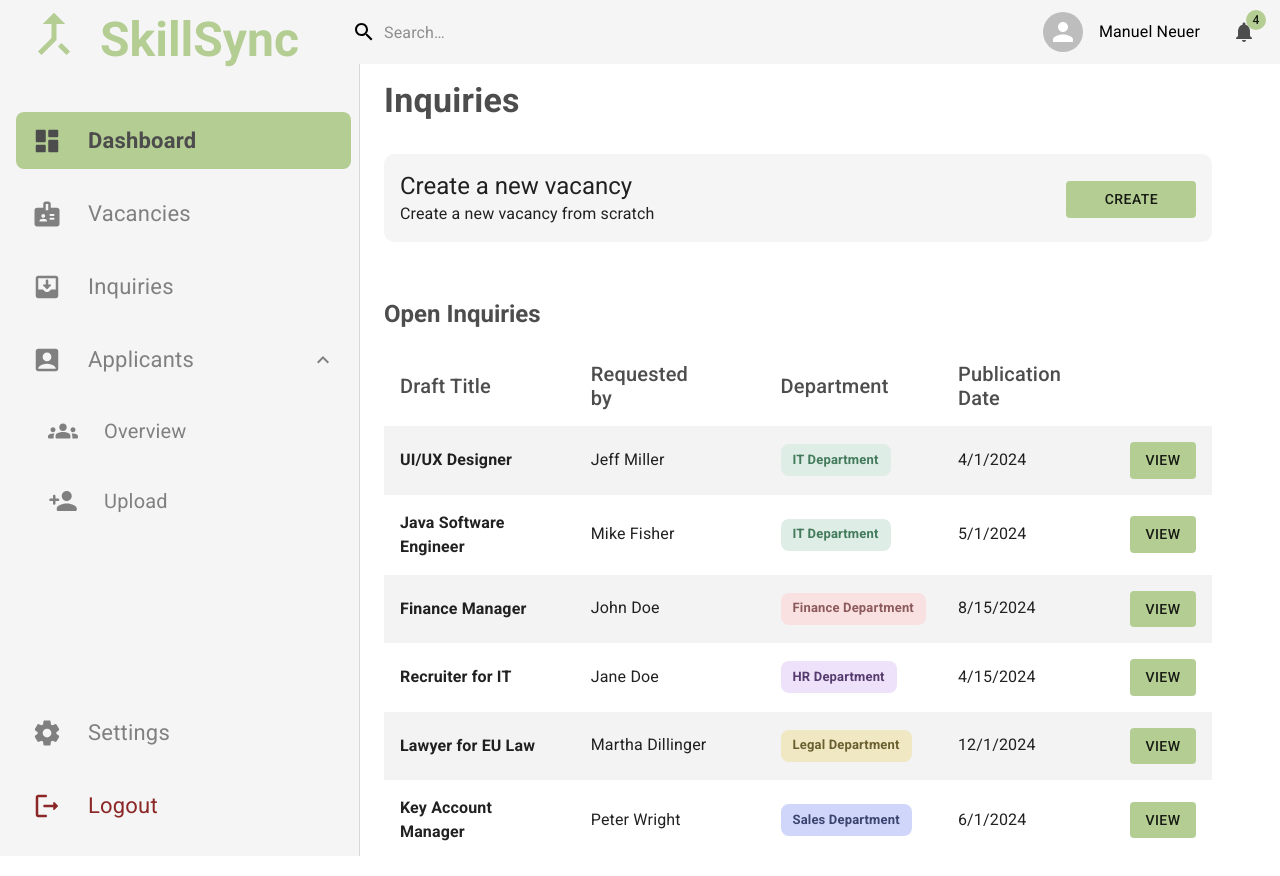
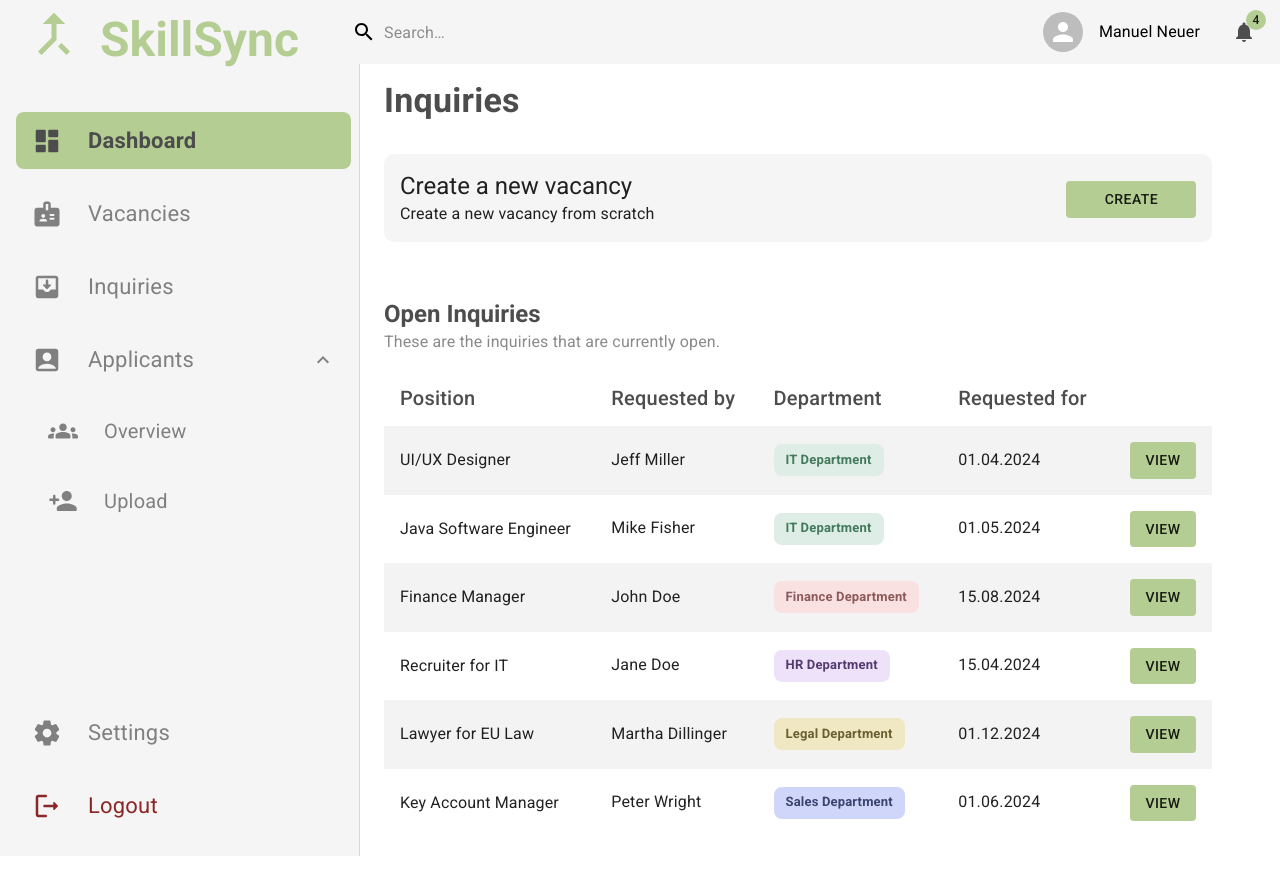
Before and after one commit to HdM-LLM/frontend, a React (Create React App) app: page /inquiries in a window 1280 px wide. After the commit the page ends 853 px from the top, so only its background shows below. Built offline with nearby package versions, Linux system fonts and the light colour scheme.

Commit message:
fixed date in mapping of mock inquiries

```diff
--- a/src/components/InquiriesTable.tsx
+++ b/src/components/InquiriesTable.tsx
@@ -96,10 +96,10 @@ export default function InquiriesTable(props: InquiriesTableProps) {
       >
         <TableHead>
           <TableRow>
-            <StyledTableCell sx={{ paddingRight: 10 }}>Draft Title</StyledTableCell>
-            <StyledTableCell sx={{ paddingRight: 7 }}>Requested by</StyledTableCell>
+            <StyledTableCell>Position</StyledTableCell>
+            <StyledTableCell>Requested by</StyledTableCell>
             <StyledTableCell>Department</StyledTableCell>
-            <StyledTableCell>Publication Date</StyledTableCell>
+            <StyledTableCell>Requested for</StyledTableCell>
             <StyledTableCell></StyledTableCell>
           </TableRow>
         </TableHead>
@@ -107,7 +107,7 @@ export default function InquiriesTable(props: InquiriesTableProps) {
           {props.inquiries.map((inquiry) => (
             <StyledTableRow key={inquiry.id}>
               <StyledTableCell component="th" scope="row">
-                <Typography fontWeight={'bold'}>{inquiry.positionTitle}</Typography>
+                <Typography>{inquiry.positionTitle}</Typography>
               </StyledTableCell>
               <StyledTableCell>
                 {inquiry.requester.firstName} {inquiry.requester.lastName}
@@ -124,8 +124,12 @@ export default function InquiriesTable(props: InquiriesTableProps) {
                   }}
                 ></Chip>
               </StyledTableCell>
-              <StyledTableCell>{inquiry.publishOn.toLocaleDateString()}</StyledTableCell>
               <StyledTableCell>
+                {inquiry.publishOn.getDate().toString().padStart(2, '0')}.
+                {(inquiry.publishOn.getMonth() + 1).toString().padStart(2, '0')}.
+                {inquiry.publishOn.getFullYear()}
+              </StyledTableCell>
+              <StyledTableCell align="right">
                 <Button variant="contained" disableElevation color="secondary">
                   View
                 </Button>
--- a/src/pages/InquiriesPage.tsx
+++ b/src/pages/InquiriesPage.tsx
@@ -51,11 +51,11 @@ export default function InquiriesPage() {
         </Box>
 
         <Box sx={{ marginTop: 7 }}>
-          <Typography
-            variant="h5"
-            sx={{ fontWeight: 'bold', marginBottom: '2vh', color: '#4d4d4d' }}
-          >
+          <Typography variant="h5" sx={{ fontWeight: 'bold', color: '#4d4d4d' }}>
             Open Inquiries
+          </Typography>
+          <Typography sx={{ marginBottom: '2vh', color: '#8a8a8a' }}>
+            These are the inquiries that are currently open.
           </Typography>
           <InquiriesTable inquiries={inquiries} />
         </Box>
```
